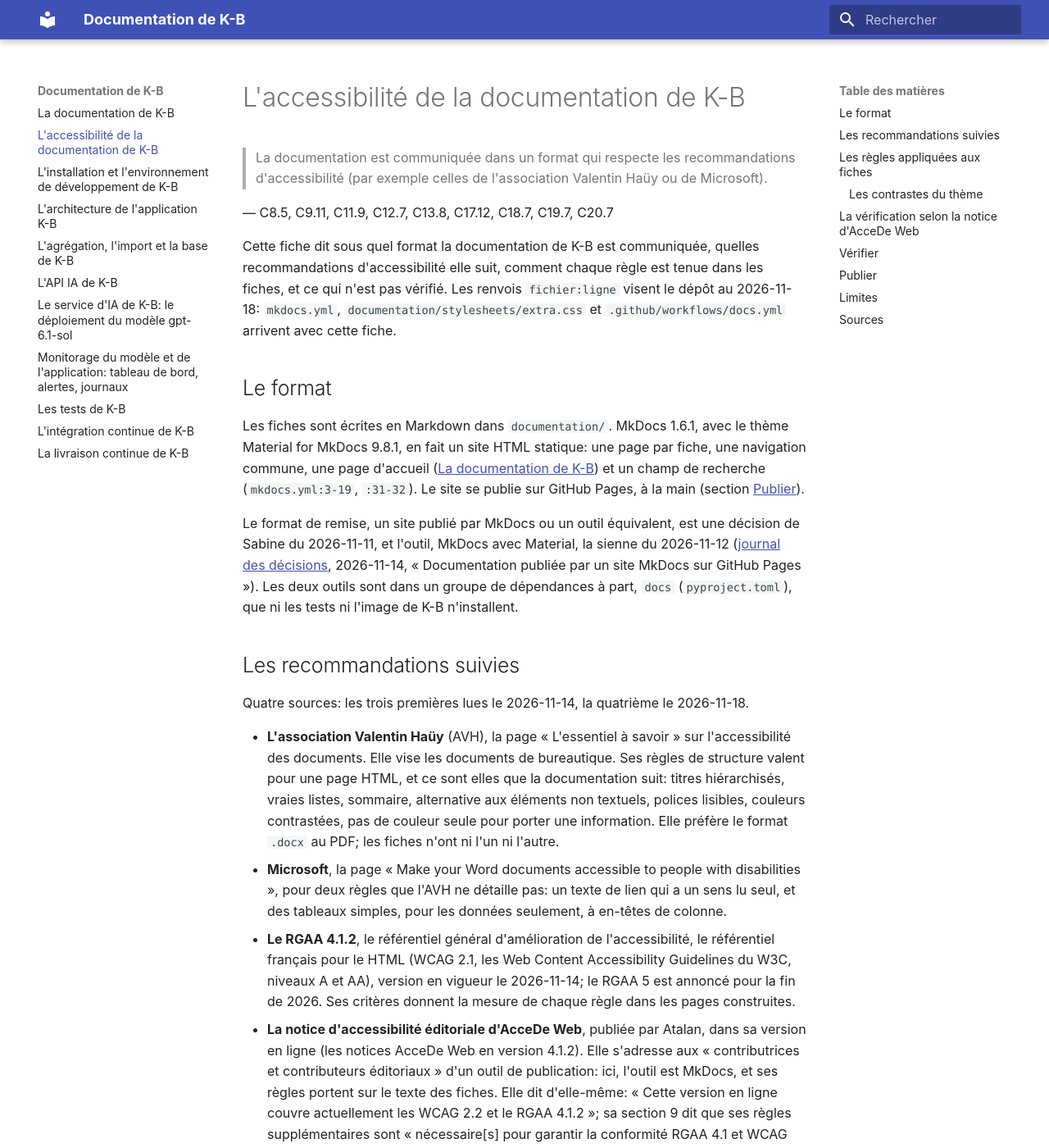
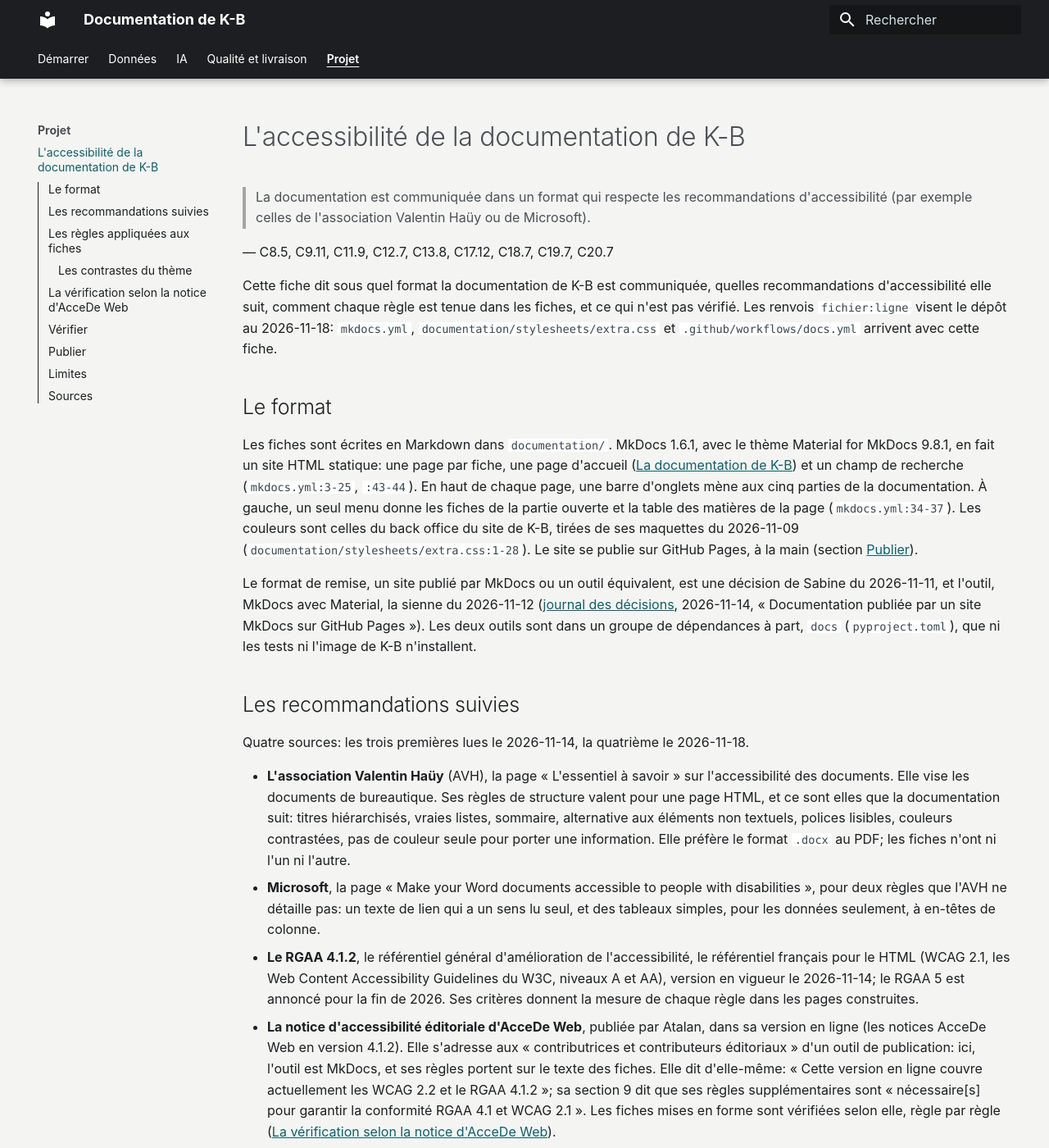
Before and after one commit to SabineLaurent/K-B, an MkDocs documentation site: the page built from documentation/accessibilite_pour_docu.md, in a window 1280 px wide and 1400 px high. Shown: the whole window at 82% size. Built offline with MkDocs 1.6.1 and Material for MkDocs 9.7.7, drawn with Linux system fonts in a browser that asks for light colours; plug-ins that fetch from the network failed and are left out; some of the changed text lies outside the part shown.

Commit message:
docs: give the doc site one menu, a bar of tabs by part of the product and the colours of the back office (issue 649)

```diff
--- a/documentation/accessibilite_pour_docu.md
+++ b/documentation/accessibilite_pour_docu.md
@@ -13,9 +13,12 @@ arrivent avec cette fiche.
 ## Le format
 
 Les fiches sont écrites en Markdown dans `documentation/`. MkDocs 1.6.1, avec le thème Material for MkDocs 9.8.1, en
-fait un site HTML statique: une page par fiche, une navigation commune, une page d'accueil
-([La documentation de K-B](index.md)) et un champ de recherche (`mkdocs.yml:3-19`, `:31-32`). Le site se publie sur
-GitHub Pages, à la main (section [Publier](#publier)).
+fait un site HTML statique: une page par fiche, une page d'accueil ([La documentation de K-B](index.md)) et un
+champ de recherche (`mkdocs.yml:3-25`, `:43-44`). En haut de chaque page, une barre d'onglets mène aux cinq parties de
+la documentation. À gauche, un seul menu donne les fiches de la partie ouverte et la table des matières de la page
+(`mkdocs.yml:34-37`). Les couleurs sont celles du back office du site de K-B, tirées de ses maquettes du 2026-11-09
+(`documentation/stylesheets/extra.css:1-28`). Le site se publie sur GitHub Pages, à la main (section
+[Publier](#publier)).
 
 Le format de remise, un site publié par MkDocs ou un outil équivalent, est une décision de Sabine du 2026-11-11, et
 l'outil, MkDocs avec Material, la sienne du 2026-11-12 ([journal des décisions](https://github.com/SabineLaurent/K-B/blob/main/docs/ADR/journal-decisions-projet.md),
@@ -55,31 +58,47 @@ Le tableau suivant donne, pour chaque règle, sa source, comment elle est tenue
 |---|---|---|---|
 | Des titres hiérarchisés | AVH; Microsoft; RGAA 9.1 | Un seul titre de niveau 1 par fiche, puis `##` à `####` sans saut de niveau. Un paragraphe en gras n'est pas un titre. | Le contrôle du HTML construit |
 | De vraies listes | AVH; RGAA 9.3 | Les listes Markdown, rendues en `ul` et `ol`. Chaque niveau est en retrait de quatre espaces: Python-Markdown, qui construit les pages, ne rattache à un point de liste que ce qui est en retrait de quatre espaces. | Le HTML construit |
-| Un sommaire | AVH | La « Table des matières » de chaque page, tirée de ses titres par le thème, et la navigation du site. | Le contrôle du HTML construit |
+| Un sommaire | AVH | La « Table des matières » de chaque page, tirée de ses titres par le thème, dans le menu de gauche, sous le titre de la page (`mkdocs.yml:37`); la barre d'onglets des parties et le menu de la partie ouverte. | Le contrôle du HTML construit |
 | Une alternative à chaque élément non textuel | AVH; Microsoft | Les fiches n'ont aucune image. Chaque schéma Mermaid est annoncé par une phrase qui nomme le texte qui le décrit. | La relecture de chaque fiche |
-| Des polices lisibles | AVH | Les polices du système de la lectrice, sans Google Fonts (`mkdocs.yml:24-25`). | La configuration |
-| Un contraste suffisant | AVH; RGAA 3.2 | Les couleurs du thème mesurées ([Les contrastes du thème](#les-contrastes-du-theme)); celle d'un lien survolé, foncée (`documentation/stylesheets/extra.css:3-5`). | Le calcul des rapports de contraste |
-| Pas la couleur seule | AVH; Microsoft; RGAA 3.1; RGAA 10.6 | Aucune fiche ne porte une information par la couleur. Un lien est souligné (`documentation/stylesheets/extra.css:7-10`): sa couleur seule, `#4051b5` contre le texte, ne donne que 2,35:1, sous le seuil de 3:1. Aucun schéma Mermaid n'a de style de couleur. | La relecture de chaque fiche; la feuille de style |
+| Des polices lisibles | AVH | Les polices du système de la lectrice, sans Google Fonts (`mkdocs.yml:30-31`). | La configuration |
+| Un contraste suffisant | AVH; RGAA 3.2 | Les couleurs du back office de K-B, mesurées ([Les contrastes du thème](#les-contrastes-du-theme)) (`documentation/stylesheets/extra.css:4-28`); l'anneau de focus en blanc sur l'en-tête et les onglets (`:46-51`). | Le calcul des rapports de contraste |
+| Pas la couleur seule | AVH; Microsoft; RGAA 3.1; RGAA 10.6 | Aucune fiche ne porte une information par la couleur. Un lien est souligné (`documentation/stylesheets/extra.css:63-66`): sa couleur seule, `#0F5E6B` contre le texte `#1C1E21`, ne donne que 2,25:1, sous le seuil de 3:1. L'onglet de la partie ouverte est en gras et souligné (`:40-44`), pas seulement d'une autre couleur. Aucun schéma Mermaid n'a de style de couleur. | La relecture de chaque fiche; la feuille de style |
 | Des liens explicites | Microsoft; RGAA 6.1 | Le texte d'un lien nomme sa cible: ni adresse brute, ni « ici », ni « plus haut ». Un lien vers un fichier du dépôt hors des fiches mène à sa page sur GitHub. | Le contrôle du HTML construit |
 | Des tableaux simples à en-têtes | Microsoft; RGAA 5.6 | Des tableaux Markdown, rendus avec leurs en-têtes de colonne (`th`), annoncés par une phrase ou un titre. | Le contrôle du HTML construit |
-| Des citations déclarées | AcceDe Web; RGAA 9.4 | Les mots d'une source, recopiés, forment une citation. En ligne, c'est un `q`, sans guillemets tapés: la feuille de style dessine les guillemets français, avec l'espace intérieure des guillemets tapés (`documentation/stylesheets/extra.css:14-16`). En bloc, comme l'intitulé du référentiel en tête de chaque fiche, c'est un `blockquote`, suivi de sa source. Le titre cité d'une section, d'une page ou d'un document, un mot dont on parle et un libellé d'interface gardent leurs guillemets tapés: ce ne sont pas des citations. | Le HTML construit; la relecture de chaque fiche |
-| La langue de la page et ses changements | RGAA 8.3; RGAA 8.7 | `lang="fr"` sur chaque page (`mkdocs.yml:23`); un passage en anglais balisé `<span lang="en">`. Le pied de page du thème, en anglais, est retiré (`mkdocs.yml:51-53`). | Le contrôle du HTML construit |
-| Aucune requête hors du site | (règle de K-B) | Le plugin `privacy` télécharge à la construction ce que le thème irait chercher ailleurs, Mermaid compris, et le sert avec le site (`mkdocs.yml:33-34`), sauf dans deux cas (« Limites »). | Le contrôle du HTML construit |
+| Des citations déclarées | AcceDe Web; RGAA 9.4 | Les mots d'une source, recopiés, forment une citation. En ligne, c'est un `q`, sans guillemets tapés: la feuille de style dessine les guillemets français, avec l'espace intérieure des guillemets tapés (`documentation/stylesheets/extra.css:68-72`). En bloc, comme l'intitulé du référentiel en tête de chaque fiche, c'est un `blockquote`, suivi de sa source. Le titre cité d'une section, d'une page ou d'un document, un mot dont on parle et un libellé d'interface gardent leurs guillemets tapés: ce ne sont pas des citations. | Le HTML construit; la relecture de chaque fiche |
+| La langue de la page et ses changements | RGAA 8.3; RGAA 8.7 | `lang="fr"` sur chaque page (`mkdocs.yml:29`); un passage en anglais balisé `<span lang="en">`. Le pied de page du thème, en anglais, est retiré (`mkdocs.yml:63-65`). | Le contrôle du HTML construit |
+| Aucune requête hors du site | (règle de K-B) | Le plugin `privacy` télécharge à la construction ce que le thème irait chercher ailleurs, Mermaid compris, et le sert avec le site (`mkdocs.yml:45-46`), sauf dans deux cas (« Limites »). | Le contrôle du HTML construit |
 
 ### Les contrastes du thème
 
-Les rapports de contraste suivants sont calculés selon la formule des WCAG 2.1, sur les couleurs de la feuille de
-style construite de Material 9.8.1, le 2026-11-14. Le seuil du RGAA 3.2 est de 4,5:1 pour un texte de taille normale.
+Les rapports de contraste suivants sont calculés selon la formule des WCAG 2.1, le 2026-11-18. Ils portent sur les
+couleurs de `documentation/stylesheets/extra.css:4-28` et, pour le code, sur celles de la feuille de style construite
+de Material 9.8.1. Une couleur transparente du thème est d'abord posée sur son fond, et c'est la couleur obtenue qui
+est mesurée. Le seuil du RGAA 3.2 est de 4,5:1 pour un texte de taille normale. Toutes les paires le passent.
 
 | Texte | Couleurs | Rapport |
 |---|---|---|
-| Le texte d'une fiche | `#000000de` sur blanc | 16,10:1 |
-| Un texte secondaire du thème, dont un bloc de citation | `#0000008a` sur blanc | 4,61:1 |
-| Un lien | `#4051b5` sur blanc | 6,86:1 |
-| Un lien survolé, couleur du thème | `#526cfe` sur blanc | 4,26:1, sous le seuil |
-| Un lien survolé, couleur de K-B | `#303f9f` sur blanc | 8,98:1 |
-| Le texte de l'en-tête | blanc sur `#4051b5` | 6,86:1 |
-| Le code | `#36464e` sur `#f5f5f5` | 8,99:1 |
+| Le texte d'une fiche, d'un tableau et du menu | `#1C1E21` sur `#F4F5F2` | 15,27:1 |
+| Un texte secondaire: le titre de niveau 1, un bloc de citation, l'indication du champ de recherche ouvert | `#4A4F57` sur `#F4F5F2` | 7,53:1 |
+| Le titre d'une partie dans le menu, l'en-tête d'un résultat de recherche | `#4A4F57` sur `#E3E4E1` | 6,46:1 |
+| Un lien, la page ouverte dans le menu | `#0F5E6B` sur `#F4F5F2` | 6,77:1 |
+| Un lien survolé ou atteint au clavier | `#0A434C` sur `#F4F5F2` | 9,99:1 |
+| Le texte de l'en-tête et des onglets | `#FFFFFF` sur `#1C1E21` | 16,71:1 |
+| L'indication du champ de recherche, dans l'en-tête | `#CFE3E6` sur `#151618` | 13,61:1 |
+| Le lien d'évitement | `#F4F5F2` sur `#1C1E21` | 15,27:1 |
+| Le code | `#36464E` sur `#FFFFFF` | 9,80:1 |
+| Le code coloré: commentaire, variable, opérateur | `#4A4F57` sur `#FFFFFF` | 8,24:1 |
+| Le code coloré: mot-clé | `#3F6EC6` sur `#FFFFFF` | 4,93:1 |
+| Le code coloré: nombre | `#D52A2A` sur `#FFFFFF` | 5,01:1 |
+| Le code coloré: commande intégrée | `#6E59D9` sur `#FFFFFF` | 5,13:1 |
+| Le code coloré: chaîne | `#1C7D4D` sur `#FFFFFF` | 5,13:1 |
+| Le code coloré: caractère échappé | `#DB1457` sur `#FFFFFF` | 4,94:1 |
+| Le libellé d'une boîte d'un schéma | `#36464E` sur `#DCE3E1` | 7,52:1 |
+| Le libellé d'une flèche d'un schéma | `#36464E` sur `#F4F5F2` | 8,95:1 |
+
+L'anneau de focus, sur l'en-tête et les onglets, est blanc: 16,71:1 sur `#1C1E21`. Le bleu sarcelle foncé du reste du
+site n'y donnerait que 1,53:1. Le contour d'un bloc de code, `#DADCD6` sur blanc, est un décor: il ne porte aucune
+information.
 
 ## La vérification selon la notice d'AcceDe Web
 
@@ -162,6 +181,9 @@ Puis lancer le workflow `Docs` depuis l'onglet <span lang="en">Actions</span>, s
 - **Les schémas larges sont réduits à la largeur du texte.** Dans l'architecture, le flux en bref et le déploiement
     sur Azure sont dessinés sur 688 pixels de large, et leurs libellés ne se lisent qu'avec le zoom du navigateur
     (relevé le 2026-11-18 dans Chrome sans interface). Le texte qui suit chaque schéma le décrit flèche par flèche.
+- **La partie et la page ouvertes ne sont signalées qu'à la vue.** Le thème marque l'onglet de la partie ouverte et
+    le lien de la page ouverte par une classe CSS, sans attribut `aria-current` (relevé le 2026-11-18 dans le HTML
+    construit). Sans cet attribut, rien dans le HTML ne les désigne comme courants pour un lecteur d'écran.
 - **Les deux liens du logo du thème portent un attribut `title`**, le nom du site, sur chaque page, dans l'en-tête et
     dans le menu (règle 3.2 d'AcceDe Web).
     Il vient du thème, hors du texte des fiches.
--- a/documentation/stylesheets/extra.css
+++ b/documentation/stylesheets/extra.css
@@ -1,10 +1,66 @@
-/* The accent of the theme colours a link under the pointer or the focus: #526cfe gives 4.26:1 on white,
-   under the 4.5:1 of RGAA 3.2; #303f9f (indigo 700) gives 8.98:1. */
+/* The colours of the back office of K-B (mockups of 2026-11-09, plate « Charte graphique »; issue 649), given to the
+   variables of Material 9.8.1. The ratio of each text on its background is in documentation/accessibilite_pour_docu.md,
+   « Les contrastes du thème ». */
 :root {
-  --md-accent-fg-color: #303f9f;
+  /* The header and the bar of tabs: white on ink. */
+  --md-primary-fg-color: #1C1E21;
+  --md-primary-fg-color--light: #4A4F57;
+  --md-primary-fg-color--dark: #1C1E21;
+  --md-primary-bg-color: #FFFFFF;
+  /* The placeholder of the search field, in the header: the colour of « ← Front office » in the mockup. */
+  --md-primary-bg-color--light: #CFE3E6;
+  /* The page: ink on linen grey, the secondary text in slate. */
+  --md-default-fg-color: #1C1E21;
+  --md-default-fg-color--light: #4A4F57;
+  --md-default-bg-color: #F4F5F2;
+  /* A link in teal; under the pointer or the focus, the deep teal of the front. */
+  --md-typeset-a-color: #0F5E6B;
+  --md-accent-fg-color: #0A434C;
+  --md-accent-fg-color--transparent: #0A434C1A;
+  /* The code on white, as a card of the mockups. */
+  --md-code-bg-color: #FFFFFF;
+  /* The footer white, as in the mockup. */
+  --md-footer-bg-color: #FFFFFF;
+  --md-footer-bg-color--dark: #FFFFFF;
+  --md-footer-fg-color: #1C1E21;
+  --md-footer-fg-color--light: #4A4F57;
+  --md-footer-fg-color--lighter: #4A4F57;
 }
 
-/* A link of a sheet is underlined: its colour alone gives 2.35:1 against the text, under the 3:1 of RGAA 10.6. */
+/* The tabs as the navigation of the back office: each part in white, where Material dims it to 0.7; the current one
+   in semi-bold and underlined, so not told by its weight alone; each link 2.4rem high, 48 px by default, over the
+   44 px of a target in the mockup. */
+.md-tabs__link {
+  margin-top: 0;
+  block-size: 2.4rem;
+  align-items: center;
+  opacity: 1;
+}
+
+.md-tabs__item--active .md-tabs__link {
+  font-weight: 600;
+  text-decoration: underline;
+  text-underline-offset: 0.25em;
+}
+
+/* On the ink of the header and of the tabs, the focus is outlined in white: the deep teal of the accent would give
+   1.53:1 there. */
+.md-header__button,
+.md-tabs__link {
+  outline-color: #FFFFFF;
+}
+
+/* A block of code and the footer are edged in stone, as the cards and the footer of the mockup: white on linen grey
+   alone draws no edge to see. */
+.md-typeset pre > code {
+  box-shadow: inset 0 0 0 1px #DADCD6;
+}
+
+.md-footer-meta {
+  border-top: 1px solid #DADCD6;
+}
+
+/* A link of a sheet is underlined: its colour alone, against the text, is under the 3:1 of RGAA 10.6. */
 .md-typeset a {
   text-decoration: underline;
 }
--- a/mkdocs.yml
+++ b/mkdocs.yml
@@ -5,26 +5,38 @@ site_name: Documentation de K-B
 site_url: https://sabinelaurent.github.io/K-B/
 docs_dir: documentation
 
+# One part of the product per tab of the bar at the top (Sabine's choice of 2026-11-18, issue 649).
 nav:
-  - index.md
-  - accessibilite_pour_docu.md
-  - installation_pour_docu.md
-  - architecture_pour_docu.md
-  - import_et_base_pour_docu.md
-  - api_ia_pour_docu.md
-  - service_ia_pour_docu.md
-  - monitoring_pour_docu.md
-  - tests_pour_docu.md
-  - integration_continue_pour_docu.md
-  - livraison_continue_pour_docu.md
+  - Démarrer:
+      - index.md
+      - installation_pour_docu.md
+      - architecture_pour_docu.md
+  - Données:
+      - import_et_base_pour_docu.md
+  - IA:
+      - api_ia_pour_docu.md
+      - service_ia_pour_docu.md
+      - monitoring_pour_docu.md
+  - Qualité et livraison:
+      - tests_pour_docu.md
+      - integration_continue_pour_docu.md
+      - livraison_continue_pour_docu.md
+  - Projet:
+      - accessibilite_pour_docu.md
 
 theme:
   name: material
   language: fr
   # No Google Fonts: the fonts of the system, no request out of the site.
   font: false
+  # A bar of tabs at the top, kept in view while scrolling; one menu, on the left, which holds the table of contents
+  # of the page (issue 649).
+  features:
+    - navigation.tabs
+    - navigation.tabs.sticky
+    - toc.integrate
 
-# A link underlined, not told by its colour alone, and darker under the pointer (documentation/accessibilite_pour_docu.md).
+# The colours of the back office of K-B, the tabs, and a link underlined (documentation/accessibilite_pour_docu.md).
 extra_css:
   - stylesheets/extra.css
 
```
Also changed, not shown: other parts of documentation/accessibilite_pour_docu.md (+1 -1 lines), documentation/integration_continue_pour_docu.md (+1 -1 lines).
